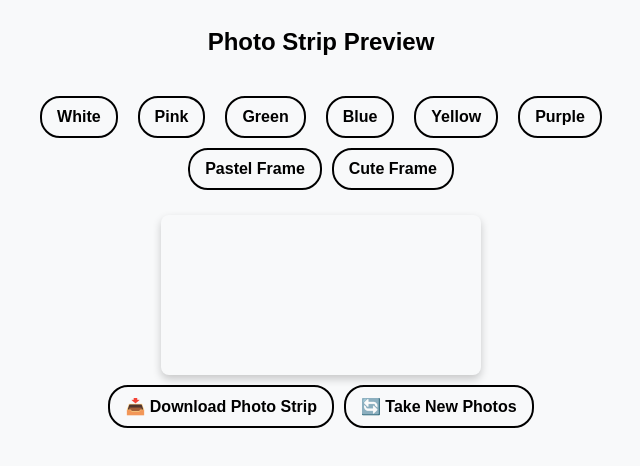
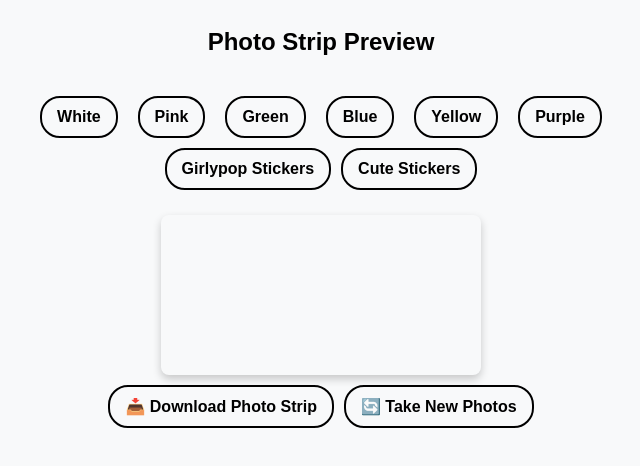
Before and after one commit to yandong2023/picapica, a React (Create React App) app in the folder frontend/: page /preview in a window 1280 px wide. Shown: the top 466 px of the page, without its empty margins (319-959 px from the left). Built offline with nearby package versions, Linux system fonts and the light colour scheme.

Commit message:
Update PhotoPreview.js

```diff
--- a/frontend/src/components/PhotoPreview.js
+++ b/frontend/src/components/PhotoPreview.js
@@ -269,8 +269,8 @@ const PhotoPreview = ({ capturedImages }) => {
       </div>
 
       <div className="frame-options">
-        <button onClick={() => setSelectedFrame("pastel")}>Pastel Frame</button>
-        <button onClick={() => setSelectedFrame("cute")}>Cute Frame</button>
+        <button onClick={() => setSelectedFrame("pastel")}>Girlypop Stickers</button>
+        <button onClick={() => setSelectedFrame("cute")}>Cute Stickers</button>
       </div>
 
       <canvas ref={stripCanvasRef} className="photo-strip" />
```
